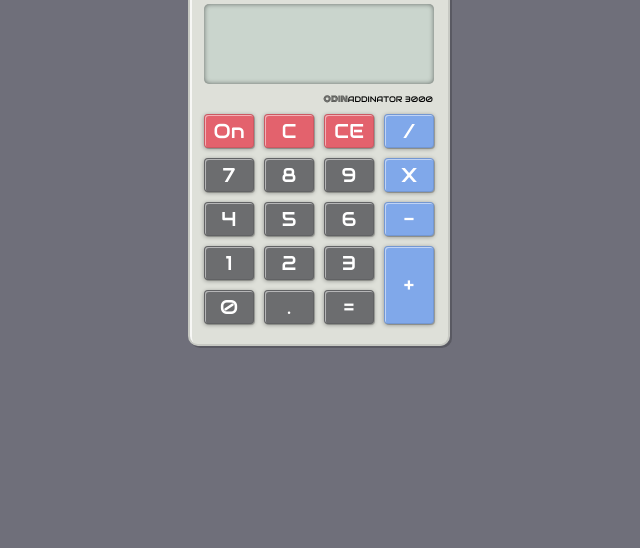
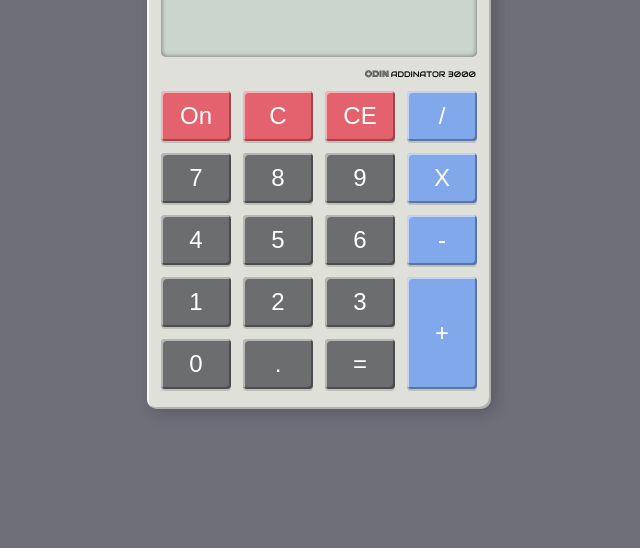
Before and after one commit to TomHergenreter/odin-calculator, a plain HTML site: page index.html in a window 1280 px wide. Shown: the part 268-816 px from the top of the page, without its empty margins (321-961 px from the left). Drawn offline with Linux system fonts and the light colour scheme; a web font is replaced by a local one.

Commit message:
Add decimal rounded, update styles

```diff
--- a/calculator.js
+++ b/calculator.js
@@ -103,7 +103,8 @@ function updateDisplay(type){
             memory.display = memory.numCache;
             break;
         case 'answer':
-            memory.display = memory.answer;
+            memory.display = Math.round(memory.answer * 100) / 100;
+            memory.answer;
             memory.numCache = '';
             memory.num1 = '';
             memory.num2 = '';
--- a/index.html
+++ b/index.html
@@ -21,7 +21,7 @@
                 <div id="display">
                     <p id="displayText"></p>
                 </div>
-                <p id="model-name"><span>ODIN</span>ADDINATOR 3000</p>
+                <p id="model-name"><span>ODIN &nbsp</span>ADDINATOR 3000</p>
                 <button class ="red-button" id="on-button">On</button>
                 <button class ="red-button" id="clear">C</button>
                 <button class ="red-button" id="clear-entry">CE</button>
--- a/styles.css
+++ b/styles.css
@@ -21,14 +21,14 @@ img {
     background-color: #dee0d9;
     padding: 20px 14px;
     display: grid;
-    gap: 10px;
-    grid-template-rows: .75fr 2.65fr .1fr 1fr 1fr 1fr;
+    gap: 12px;
+    grid-template-rows: .75fr 2.35fr .1fr 1fr 1fr 1fr;
     grid-template-columns: 1fr 1fr 1fr 1fr;
     grid-auto-rows: 1fr;
-    border: 2px solid rgba(0,0,0,.1);
     border-radius: 10px;
-    box-shadow: 2px 2px rgba(0,0,0,.20),
-                inset 2px 2px rgba(255,255,255,.75)
+    box-shadow: inset -2px -2px rgba(0,0,0,.20),
+                inset 2px 2px rgba(255,255,255,.75),
+                4px 4px 15px rgba(0,0,0,.20)
     ;
 }
 
@@ -63,12 +63,11 @@ img {
 
 #display {
     box-sizing: border-box;
-    /* background-color: rgb(127, 111, 91); */
     background-color: #cad5cd;
     grid-column-end: span 4;
     text-align: right;
     min-height: 80px;
-    margin-top: 10px;
+    min-width: 300px;
     border-radius: 5px;
     display: flex;
     justify-content: flex-end;
@@ -79,9 +78,8 @@ img {
 #displayText {
     margin: 0;
     padding: 10px;
-    font-size: 50px;
+    font-size: 68px;
     font-family: 'Iceland', monospace;
-    line-height: 0;
 }
 
 #model-name {
@@ -103,21 +101,31 @@ img {
 button {
     color: white;
     background-color: #6c6d6f;
-    width: 50px;
+    width: 70px;
+    min-height: 50px;
     padding: 0;
-    font-family: 'Audiowide', monospace;
-    font-size: 20px;
-    border: 1px solid rgba(0,0,0,.1);
+    font-size: 24px;
+    border: none;
     border-radius: 4px;
-    box-shadow: 1px 1px rgba(0,0,0,.20),
-                inset 1px 1px rgba(255,255,255,.5),
-                0px 1px 4px rgba(0,0,0,.35)
+    box-shadow: inset -2px -2px rgba(0,0,0,.30),
+                inset 2px 2px rgba(255,255,255,.5),
+                0px 2px 0px rgba(0,0,0,.15)
     ;
 }
 
 button:active {
     transform: translateY(2px);
     box-shadow: none;
+    box-shadow: inset 0px 0px 4px rgba(0,0,0, .3);
+}
+
+.active-button {
+    border: 1px solid rgba(167, 218, 255, 0.5);
+    box-shadow: 0px 0px 9px rgba(73, 191, 255, 0.9),
+                inset -2px -2px rgba(0,0,0,.30),
+                inset 2px 2px rgba(255,255,255,.5),
+                0px 2px 0px rgba(0,0,0,.15)
+    ;
 }
 
 .red-button {
@@ -128,10 +136,6 @@ background-color: #e3626d;
     grid-row-end: span 2;
 }
 
-.active-button {
-    color: red;
-}
-
 .operator {
     background-color: #80a8ea;
 }
```
